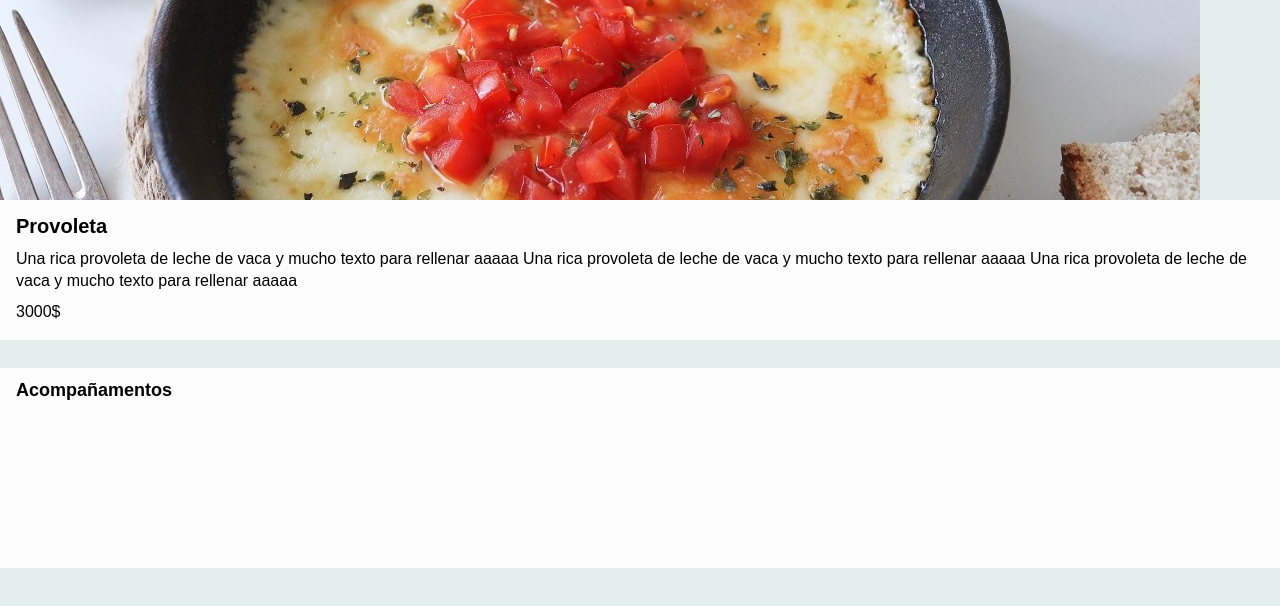
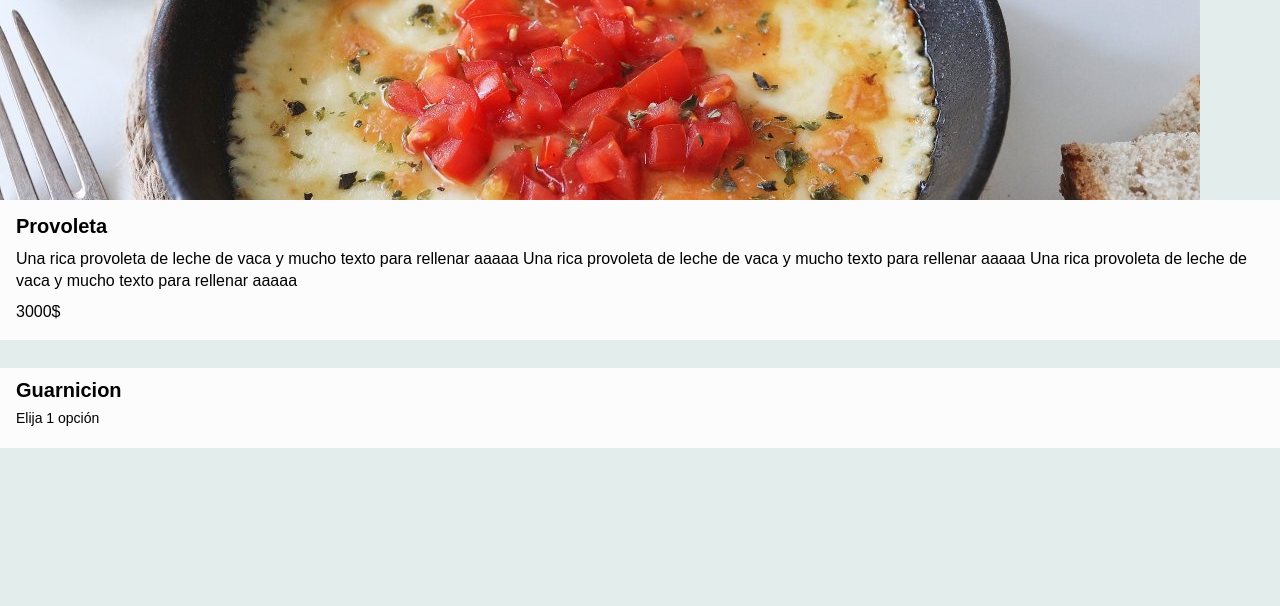
Before and after one commit to NachoBerardo/Waitless, a Next.js app in the folder waitless/: page / in a window 1280 px wide. Both pictures are taken after a click on the element 324 px from the left and 337 px from the top of the page. Shown: the top 606 px of the page. Built offline with nearby package versions, Linux system fonts and the light colour scheme.

Commit message:
on click event and popup

```diff
--- a/waitless/src/pages/index.tsx
+++ b/waitless/src/pages/index.tsx
@@ -111,8 +111,10 @@ export default function Menu() {
                 <p className="text pt-2 px-4 text-black leading-snug ">{entradas[keyPlato][2]}</p>
                 <p className="text-black px-4 pt-2">3000$</p>
               </div>
-              <div className="w-screen h-[200px] bg-background overflow-scroll mt-7">
-                <h5 className="text-black pt-2 px-4">Acompañamentos</h5>
+              <div className="w-screen h-[80px] bg-background overflow-scroll mt-7">
+                <h4 className="text-black pt-2 px-4">Guarnicion</h4>
+                <h6 className="text-black pt-1 px-4 font-normal">Elija 1 opción</h6>
+
               </div>
 
             </div>
```
